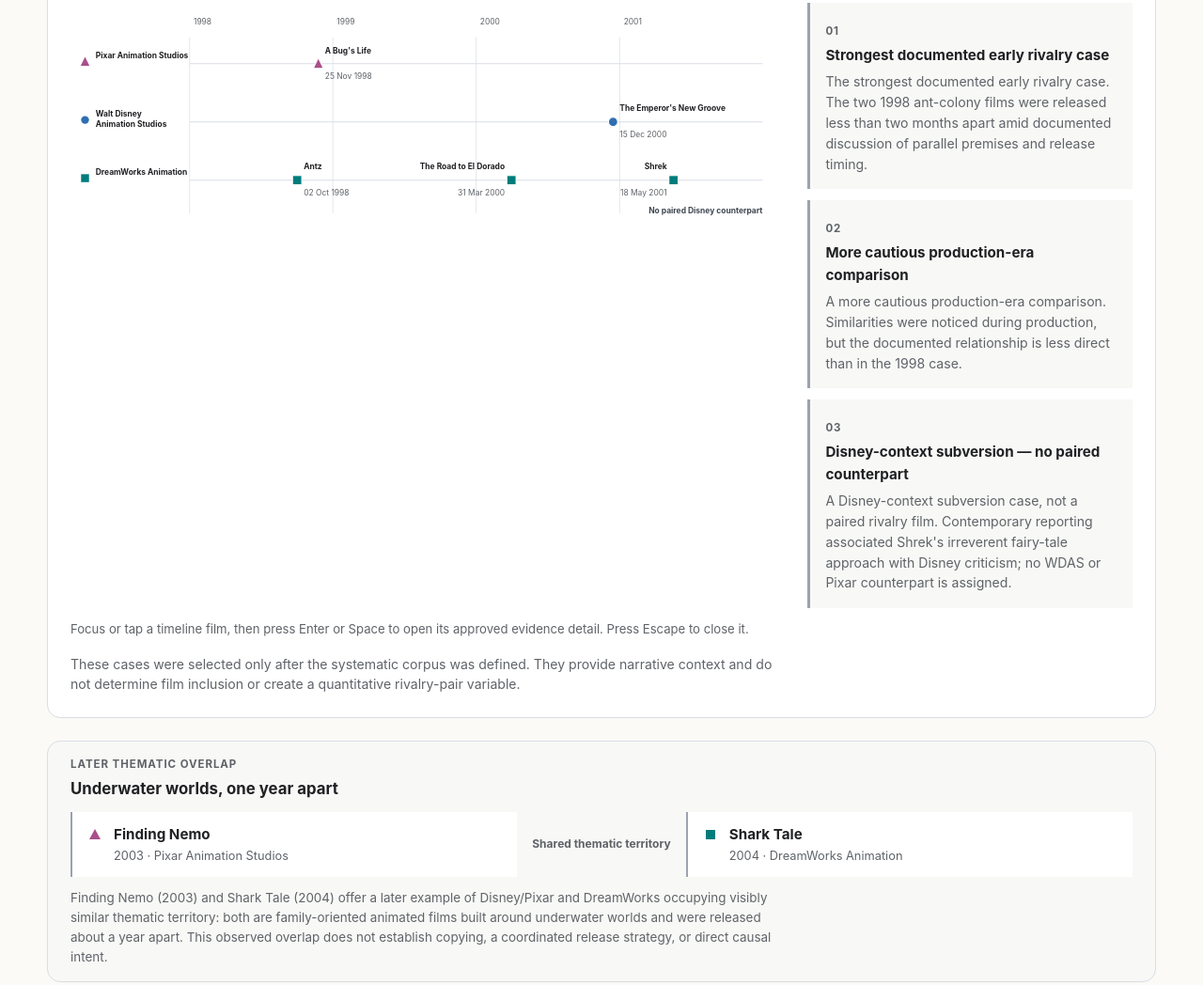
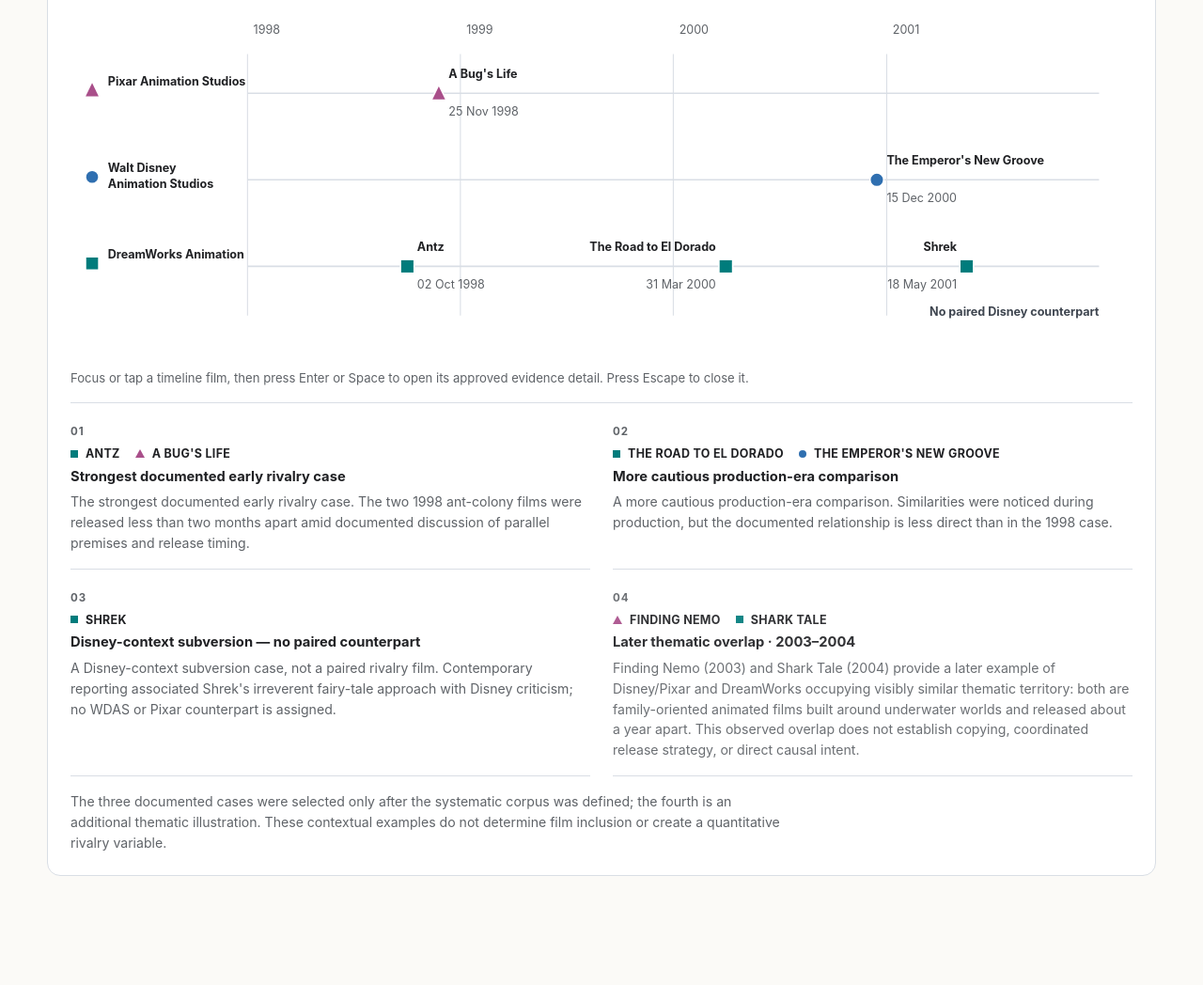
Before and after one commit to FraPoine/data_viz_project, a website with bundled scripts: page index.html in a window 1280 px wide. Shown: the part 1776-2824 px from the top of the page at 94% size. Built offline with nearby package versions, Linux system fonts and the light colour scheme.

Commit message:
refactor(view2): unify rivalry context layout

```diff
--- a/index.html
+++ b/index.html
@@ -76,23 +76,15 @@
           </figcaption>
           <div class="rivalry-composition">
             <div class="chart-host" aria-live="polite"></div>
-            <div class="annotation-list" aria-label="Persistent rivalry context"></div>
           </div>
           <p class="keyboard-instructions">Focus or tap a timeline film, then press Enter or Space to open its approved evidence detail. Press Escape to close it.</p>
-          <p class="figure-context">These cases were selected only after the systematic corpus was defined. They provide narrative context and do not determine film inclusion or create a quantitative rivalry-pair variable.</p>
+          <ol
+            class="rivalry-case-list annotation-list"
+            aria-label="Rivalry context sequence"
+            data-later-film-ids="PIXAR_2003_FINDING_NEMO DWA_2004_SHARK_TALE"
+          ></ol>
+          <p class="figure-context">The three documented cases were selected only after the systematic corpus was defined; the fourth is an additional thematic illustration. These contextual examples do not determine film inclusion or create a quantitative rivalry variable.</p>
         </figure>
-        <aside class="later-context" aria-labelledby="later-context-title">
-          <p class="later-context__eyebrow">Later thematic overlap</p>
-          <h3 id="later-context-title">Underwater worlds, one year apart</h3>
-          <div class="later-context__films" aria-label="Later contextual films">
-            <article class="later-context__film" data-later-film-id="PIXAR_2003_FINDING_NEMO"></article>
-            <p class="later-context__connection" aria-hidden="true">Shared thematic territory</p>
-            <article class="later-context__film" data-later-film-id="DWA_2004_SHARK_TALE"></article>
-          </div>
-          <p class="later-context__copy">
-            Finding Nemo (2003) and Shark Tale (2004) offer a later example of Disney/Pixar and DreamWorks occupying visibly similar thematic territory: both are family-oriented animated films built around underwater worlds and were released about a year apart. This observed overlap does not establish copying, a coordinated release strategy, or direct causal intent.
-          </p>
-        </aside>
       </section>
 
       <section id="balance" class="story-section story-section--backbone" aria-labelledby="balance-title">
--- a/src/styles/components.css
+++ b/src/styles/components.css
@@ -23,36 +23,32 @@
 .taxonomy-remake { fill: #fbf3eb; stroke: var(--color-remake); stroke-width: 1.3; }
 .taxonomy-count { font-size: 24px !important; font-weight: 750; }
 .taxonomy-label { font-size: 12px !important; font-weight: 700; }
-.rivalry-composition { display: grid; grid-template-columns: minmax(0, 2.2fr) minmax(17rem, 1fr); gap: var(--space-6); align-items: start; }
+.rivalry-composition { width: 100%; }
 .timeline-lane { stroke: var(--color-grid); stroke-width: 1.5; }
 .timeline-lane-label { font-size: 12px !important; font-weight: 650; }
 .timeline-mark { stroke: #fff; stroke-width: 1.5; }
 .timeline-mark { cursor: pointer; transition: opacity 120ms ease, stroke-width 120ms ease; }
 .timeline-mark.is-focused, .timeline-mark:focus-visible { stroke: var(--color-exception); stroke-width: 3; filter: drop-shadow(0 0 3px rgba(63,70,80,.28)); }
 .timeline-unpaired, .context-label { fill: var(--color-exception) !important; font-size: 12px !important; font-weight: 650; }
-.annotation-list { display: grid; gap: var(--space-3); margin-top: var(--space-6); }
-.annotation-card { padding: var(--space-4); border-left: 3px solid var(--color-neutral); background: #f8f8f6; }
+.annotation-list { display: grid; grid-template-columns: repeat(2, minmax(0, 1fr)); gap: 0 var(--space-6); margin: var(--space-4) 0 0; padding: 0; list-style: none; border-top: 1px solid var(--color-grid); }
+.annotation-list > li { min-width: 0; border-bottom: 1px solid var(--color-grid); }
+.annotation-card { height: 100%; padding: var(--space-4) 0; }
 .annotation-card__number { color: var(--color-text-secondary); font-size: 0.72rem; font-weight: 700; letter-spacing: .08em; }
-.annotation-card h4 { margin: .2rem 0 .35rem; font-size: .95rem; }
+.rivalry-case__films { display: flex; flex-wrap: wrap; gap: var(--space-2) var(--space-4); margin: .2rem 0; color: var(--color-text); font-size: .78rem; font-weight: 750; text-transform: uppercase; letter-spacing: .025em; }
+.rivalry-case__films span { display: inline-flex; gap: var(--space-2); align-items: center; }
+.rivalry-case__marker { display: inline-block; flex: 0 0 auto; }
+.rivalry-case__marker--pixar { width: 0; height: 0; border-right: 5px solid transparent; border-bottom: 9px solid var(--color-pixar); border-left: 5px solid transparent; }
+.rivalry-case__marker--dreamworks { width: 8px; height: 8px; background: var(--color-dreamworks); }
+.rivalry-case__marker--wdas { width: 8px; height: 8px; border-radius: 50%; background: var(--color-wdas); }
+.annotation-card h4 { margin: .2rem 0 .3rem; font-size: .92rem; }
 .annotation-card p, .figure-context, .temporal-component > p { margin: 0; color: var(--color-text-secondary); font-size: .88rem; }
-.annotation-card.is-open { border-color: var(--color-exception); background: #f3f2ef; }
+.annotation-card.is-open { background: #f8f8f6; box-shadow: inset 3px 0 var(--color-exception); padding-inline: var(--space-4); }
+.annotation-card--contextual { opacity: .92; }
 .annotation-evidence { margin-top: var(--space-3); padding-top: var(--space-3); border-top: 1px solid var(--color-grid); }
 .annotation-evidence h5 { margin: var(--space-3) 0 var(--space-2); font-size: .82rem; }
 .annotation-evidence ul { margin: 0; padding-left: var(--space-4); font-size: .8rem; }
 .annotation-evidence a { text-decoration-thickness: 1px; text-underline-offset: 2px; }
 .figure-context { max-width: var(--prose-max); margin-top: var(--space-4); }
-.later-context { margin-top: var(--space-6); padding: var(--space-4) var(--space-6); border: 1px solid var(--color-grid); border-radius: var(--radius-md); background: #f8f8f6; }
-.later-context__eyebrow { margin: 0; color: var(--color-text-secondary); font-size: .72rem; font-weight: 700; letter-spacing: .08em; text-transform: uppercase; }
-.later-context h3 { margin: .2rem 0 var(--space-3); font-size: 1.05rem; }
-.later-context__films { display: grid; grid-template-columns: minmax(0, 1fr) auto minmax(0, 1fr); gap: var(--space-4); align-items: center; }
-.later-context__film { display: grid; grid-template-columns: 1rem 1fr; column-gap: var(--space-3); align-items: center; padding: var(--space-3) var(--space-4); border-left: 2px solid var(--color-neutral); background: var(--color-surface); }
-.later-context__film h4 { margin: 0; font-size: .95rem; }
-.later-context__film p { grid-column: 2; margin: .1rem 0 0; color: var(--color-text-secondary); font-size: .8rem; }
-.later-context__marker { display: inline-block; justify-self: center; }
-.later-context__marker--pixar { width: 0; height: 0; border-right: 6px solid transparent; border-bottom: 11px solid var(--color-pixar); border-left: 6px solid transparent; }
-.later-context__marker--dreamworks { width: 10px; height: 10px; background: var(--color-dreamworks); }
-.later-context__connection { margin: 0; color: var(--color-text-secondary); font-size: .75rem; font-weight: 650; text-align: center; }
-.later-context__copy { max-width: var(--prose-max); margin: var(--space-3) 0 0; color: var(--color-text-secondary); font-size: .84rem; }
 .keyboard-instructions { max-width: var(--prose-max); margin: var(--space-3) 0 0; color: var(--color-text-secondary); font-size: .82rem; }
 .temporal-component { margin-top: var(--space-8); }
 .temporal-component + .temporal-component { padding-top: var(--space-8); border-top: 1px solid var(--color-grid); }
@@ -121,13 +117,11 @@
 .film-detail--compact .film-detail__grid { grid-template-columns: repeat(2, minmax(0, 1fr)); }
 
 @media (max-width: 62rem) {
-  .rivalry-composition { grid-template-columns: 1fr; }
-  .annotation-list { grid-template-columns: repeat(3, 1fr); margin-top: 0; }
+  .annotation-list { grid-template-columns: 1fr; }
 }
 @media (max-width: 50rem) {
   .view-shell { padding: var(--space-4); }
-  .annotation-list, .caveat-grid, .later-context__films { grid-template-columns: 1fr; }
-  .later-context__connection { padding-block: var(--space-1); }
+  .annotation-list, .caveat-grid { grid-template-columns: 1fr; }
   .chart-host { overflow-x: auto; }
   .chart-host .chart { min-width: 36rem; }
   .chart--taxonomy { min-width: 30rem !important; }
--- a/src/views/view2RivalryTimeline.js
+++ b/src/views/view2RivalryTimeline.js
@@ -7,14 +7,33 @@ import { observeContainer } from "../utils/resize.js";
 const { colors, filmShapes } = VISUAL_SYSTEM;
 const STUDIO_COLOR = { "Walt Disney Animation Studios": colors.wdas, "Pixar Animation Studios": colors.pixar, "DreamWorks Animation": colors.dreamworks };
 
-function renderAnnotations(host, annotations) {
-  host.replaceChildren(...annotations.map((annotation, index) => {
+function createFilmLabels(films) {
+  const labels = document.createElement("div");
+  labels.className = "rivalry-case__films";
+  films.forEach((film) => {
+    const label = document.createElement("span");
+    const marker = document.createElement("i");
+    marker.className = `rivalry-case__marker rivalry-case__marker--${film.studio === "Pixar Animation Studios" ? "pixar" : film.studio === "DreamWorks Animation" ? "dreamworks" : "wdas"}`;
+    marker.setAttribute("aria-hidden", "true");
+    label.append(marker, film.title);
+    labels.append(label);
+  });
+  return labels;
+}
+
+function renderAnnotations(host, annotations, films) {
+  const filmById = new Map(films.map((film) => [film.film_id, film]));
+  const documentedCases = annotations.map((annotation, index) => {
+    const item = document.createElement("li");
     const article = document.createElement("article");
     article.className = "annotation-card";
     article.dataset.annotationId = annotation.annotation_id;
     const number = document.createElement("span");
     number.className = "annotation-card__number";
     number.textContent = `0${index + 1}`;
+    const caseFilms = annotation.film_ids.map((filmId) => filmById.get(filmId));
+    if (caseFilms.some((film) => !film)) throw new Error(`A documented rivalry-context film could not be resolved: ${annotation.annotation_id}`);
+    const filmLabels = createFilmLabels(caseFilms);
     const title = document.createElement("h4");
     title.textContent = annotation.evidence_framing;
     const copy = document.createElement("p");
@@ -38,32 +57,33 @@ function renderAnnotations(host, annotations) {
       sources.append(item);
     }
     evidence.append(details, sourceTitle, sources);
-    article.append(number, title, copy, evidence);
-    return article;
-  }));
-}
+    article.append(number, filmLabels, title, copy, evidence);
+    item.append(article);
+    return item;
+  });
 
-function renderLaterContext(container, films) {
-  const filmById = new Map(films.map((film) => [film.film_id, film]));
-  container.querySelectorAll("[data-later-film-id]").forEach((article) => {
-    const film = filmById.get(article.dataset.laterFilmId);
-    if (!film) throw new Error(`A later rivalry-context film could not be resolved: ${article.dataset.laterFilmId}`);
-    const marker = document.createElement("span");
-    marker.className = `later-context__marker later-context__marker--${film.studio === "Pixar Animation Studios" ? "pixar" : "dreamworks"}`;
-    marker.setAttribute("aria-hidden", "true");
-    const title = document.createElement("h4");
-    title.textContent = film.title;
-    const metadata = document.createElement("p");
-    metadata.textContent = `${film.release_year} · ${film.studio}`;
-    article.replaceChildren(marker, title, metadata);
-  });
+  const laterIds = host.dataset.laterFilmIds.split(" ");
+  const laterFilms = laterIds.map((filmId) => filmById.get(filmId));
+  if (laterFilms.some((film) => !film)) throw new Error("A later rivalry-context film could not be resolved");
+  const laterItem = document.createElement("li");
+  const laterArticle = document.createElement("article");
+  laterArticle.className = "annotation-card annotation-card--contextual";
+  const number = document.createElement("span");
+  number.className = "annotation-card__number";
+  number.textContent = "04";
+  const title = document.createElement("h4");
+  title.textContent = "Later thematic overlap · 2003–2004";
+  const copy = document.createElement("p");
+  copy.textContent = "Finding Nemo (2003) and Shark Tale (2004) provide a later example of Disney/Pixar and DreamWorks occupying visibly similar thematic territory: both are family-oriented animated films built around underwater worlds and released about a year apart. This observed overlap does not establish copying, coordinated release strategy, or direct causal intent.";
+  laterArticle.append(number, createFilmLabels(laterFilms), title, copy);
+  laterItem.append(laterArticle);
+  host.replaceChildren(...documentedCases, laterItem);
 }
 
 export function initView2(container, { films, rivalryAnnotations }) {
   if (!container) throw new Error("Missing container for View 2");
   const chartHost = container.querySelector(".chart-host");
-  renderAnnotations(container.querySelector(".annotation-list"), rivalryAnnotations);
-  renderLaterContext(container.closest("#rivalry"), films);
+  renderAnnotations(container.querySelector(".annotation-list"), rivalryAnnotations, films);
   const contextualFilmIds = new Set(rivalryAnnotations.flatMap((annotation) => annotation.film_ids));
   const caseFilms = films.filter((film) => contextualFilmIds.has(film.film_id));
   if (caseFilms.length !== contextualFilmIds.size) throw new Error("A View 2 rivalry annotation film could not be resolved");
@@ -80,7 +100,8 @@ export function initView2(container, { films, rivalryAnnotations }) {
     container.querySelectorAll(".annotation-card").forEach((card) => {
       const isOpen = card.dataset.annotationId === openAnnotationId;
       card.classList.toggle("is-open", isOpen);
-      card.querySelector(".annotation-evidence").hidden = !isOpen;
+      const evidence = card.querySelector(".annotation-evidence");
+      if (evidence) evidence.hidden = !isOpen;
     });
   }
 
```
Also changed, not shown: scripts/validate-skeleton.mjs (+8 -3 lines).
